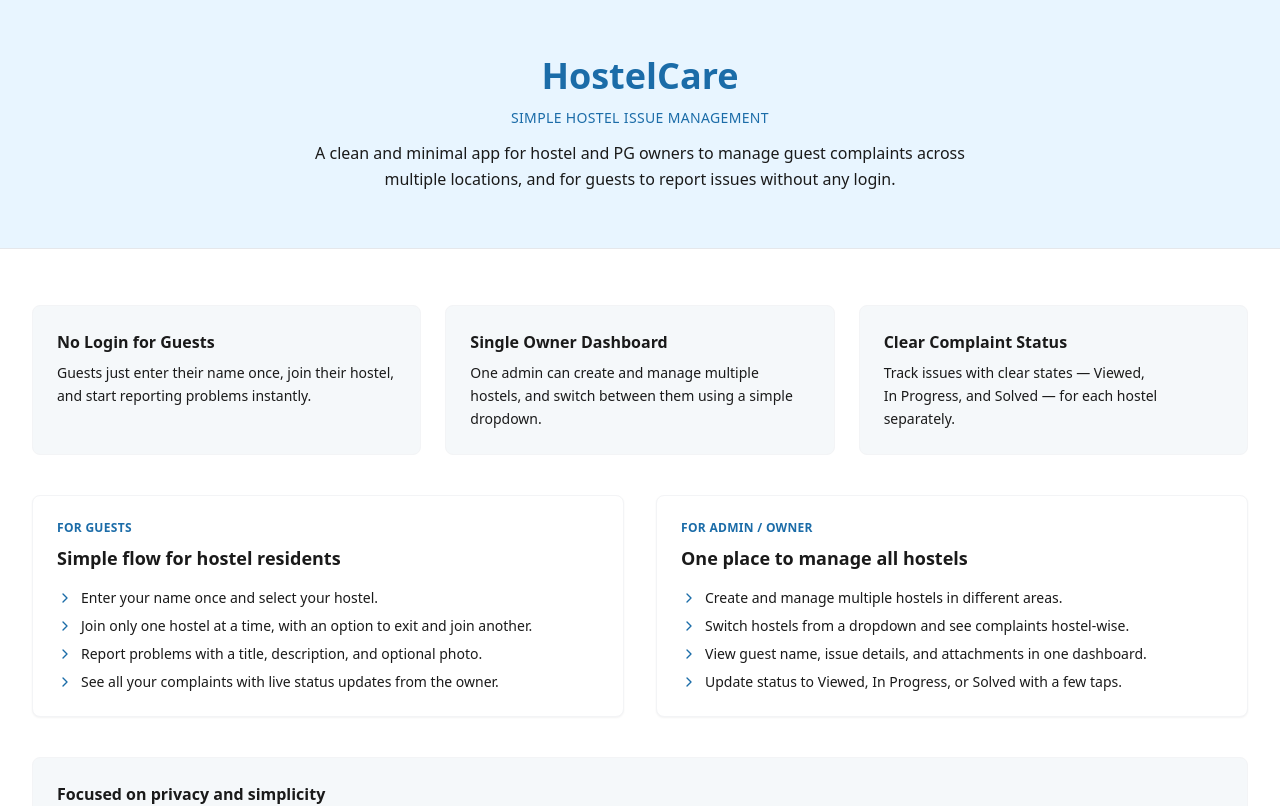
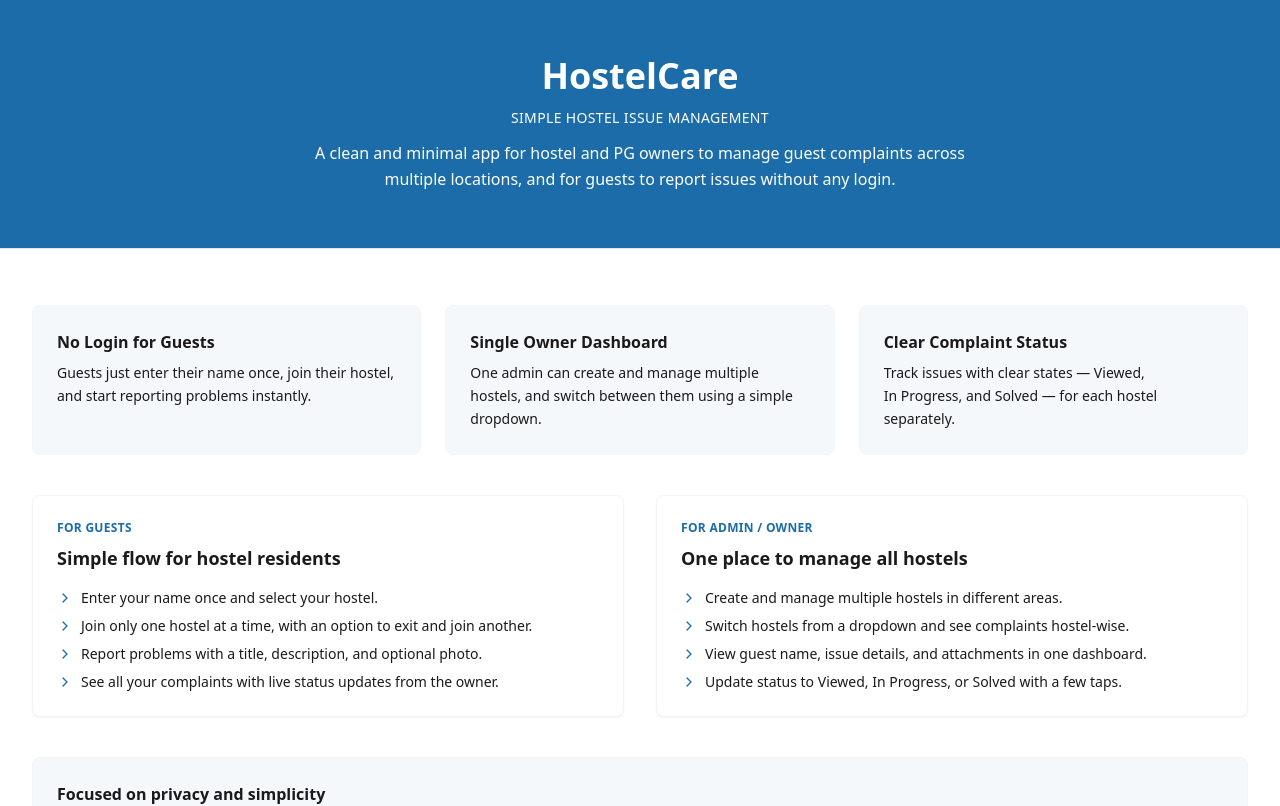
Before and after one commit to aitlanareshstarkinsolutions/HostelCare, a React (Vite) app in the folder frontend/: page / in a window 1280 px wide. Shown: the top 806 px of the page. Built offline with nearby package versions, Linux system fonts and the light colour scheme.

Commit message:
minor color fix

```diff
--- a/frontend/src/components/HostelCareHome.tsx
+++ b/frontend/src/components/HostelCareHome.tsx
@@ -4,16 +4,16 @@ export function HostelCareHome() {
   return (
     <div className="min-h-screen bg-white">
       {/* Top Header */}
-      <header className="bg-[#E8F5FF] border-b border-gray-200">
+      <header className="bg-[#1B6CA8] border-b border-gray-200">
         <div className="max-w-7xl mx-auto px-4 sm:px-6 lg:px-8 py-10 sm:py-14">
           <div className="text-center">
-            <h1 className="text-3xl sm:text-4xl font-semibold text-[#1B6CA8] mb-3">
+            <h1 className="text-3xl sm:text-4xl font-semibold text-white mb-3">
               HostelCare
             </h1>
-            <p className="text-sm tracking-wide text-[#1B6CA8] mb-3">
+            <p className="text-sm tracking-wide text-white mb-3">
               SIMPLE HOSTEL ISSUE MANAGEMENT
             </p>
-            <p className="text-[#1A1A1A] max-w-2xl mx-auto leading-relaxed">
+            <p className="text-white max-w-2xl mx-auto leading-relaxed">
               A clean and minimal app for hostel and PG owners to manage guest
               complaints across multiple locations, and for guests to report
               issues without any login.
--- a/frontend/src/components/PrivacyPolicy.tsx
+++ b/frontend/src/components/PrivacyPolicy.tsx
@@ -58,10 +58,10 @@ export function PrivacyPolicy() {
   return (
     <div className="min-h-screen bg-white">
       {/* Header */}
-      <div className="bg-[#E8F5FF] border-b border-gray-200">
+      <div className="bg-[#1B6CA8] border-b border-gray-200">
         <div className="max-w-7xl mx-auto px-4 sm:px-6 lg:px-8 py-12 sm:py-16 text-center">
-          <h1 className="text-[#1B6CA8] tracking-wider mb-3 font-semibold">PRIVACY POLICY</h1>
-          <p className="text-[#1A1A1A]">Last Updated: November 20, 2025</p>
+          <h1 className="text-white tracking-wider mb-3 font-semibold">PRIVACY POLICY</h1>
+          <p className="text-white">Last Updated: November 20, 2025</p>
         </div>
       </div>
 
@@ -293,10 +293,10 @@ export function PrivacyPolicy() {
                 <p className="text-[#1A1A1A] leading-relaxed">
                   For deletion requests: 📧{" "}
                   <a
-                    href="mailto:support@hostelcare.store"
+                    href="mailto:hostelcareapps@gmail.com"
                     className="text-[#1B6CA8] hover:underline"
                   >
-                    support@hostelcare.store
+                    hostelcareapps@gmail.com
                   </a>
                 </p>
               </section>
@@ -362,10 +362,10 @@ export function PrivacyPolicy() {
                   <p>
                     📧{" "}
                     <a
-                      href="mailto:support@hostelcare.store"
+                      href="mailto:hostelcareapps@gmail.com"
                       className="text-[#1B6CA8] hover:underline"
                     >
-                      support@hostelcare.store
+                      hostelcareapps@gmail.com
                     </a>
                   </p>
                   <p>📍 HostelCare Application</p>
--- a/frontend/src/components/TermsConditions.tsx
+++ b/frontend/src/components/TermsConditions.tsx
@@ -58,10 +58,10 @@ export function TermsConditions() {
   return (
     <div className="min-h-screen bg-white">
       {/* Header */}
-      <div className="bg-[#E8F5FF] border-b border-gray-200">
+      <div className="bg-[#1B6CA8] border-b border-gray-200">
         <div className="max-w-7xl mx-auto px-4 sm:px-6 lg:px-8 py-12 sm:py-16 text-center">
-          <h1 className="text-[#1B6CA8] tracking-wider mb-3 font-semibold">TERMS & CONDITIONS</h1>
-          <p className="text-[#1A1A1A]">Last Updated: November 20, 2025</p>
+          <h1 className="text-white tracking-wider mb-3 font-semibold">TERMS & CONDITIONS</h1>
+          <p className="text-white">Last Updated: November 20, 2025</p>
         </div>
       </div>
 
@@ -298,10 +298,10 @@ export function TermsConditions() {
                   <p>
                     📧{" "}
                     <a
-                      href="mailto:support@hostelcare.store"
+                      href="mailto:hostelcareapps@gmail.com"
                       className="text-[#1B6CA8] hover:underline"
                     >
-                      support@hostelcare.store
+                      hostelcareapps@gmail.com
                     </a>
                   </p>
                 </div>
```
